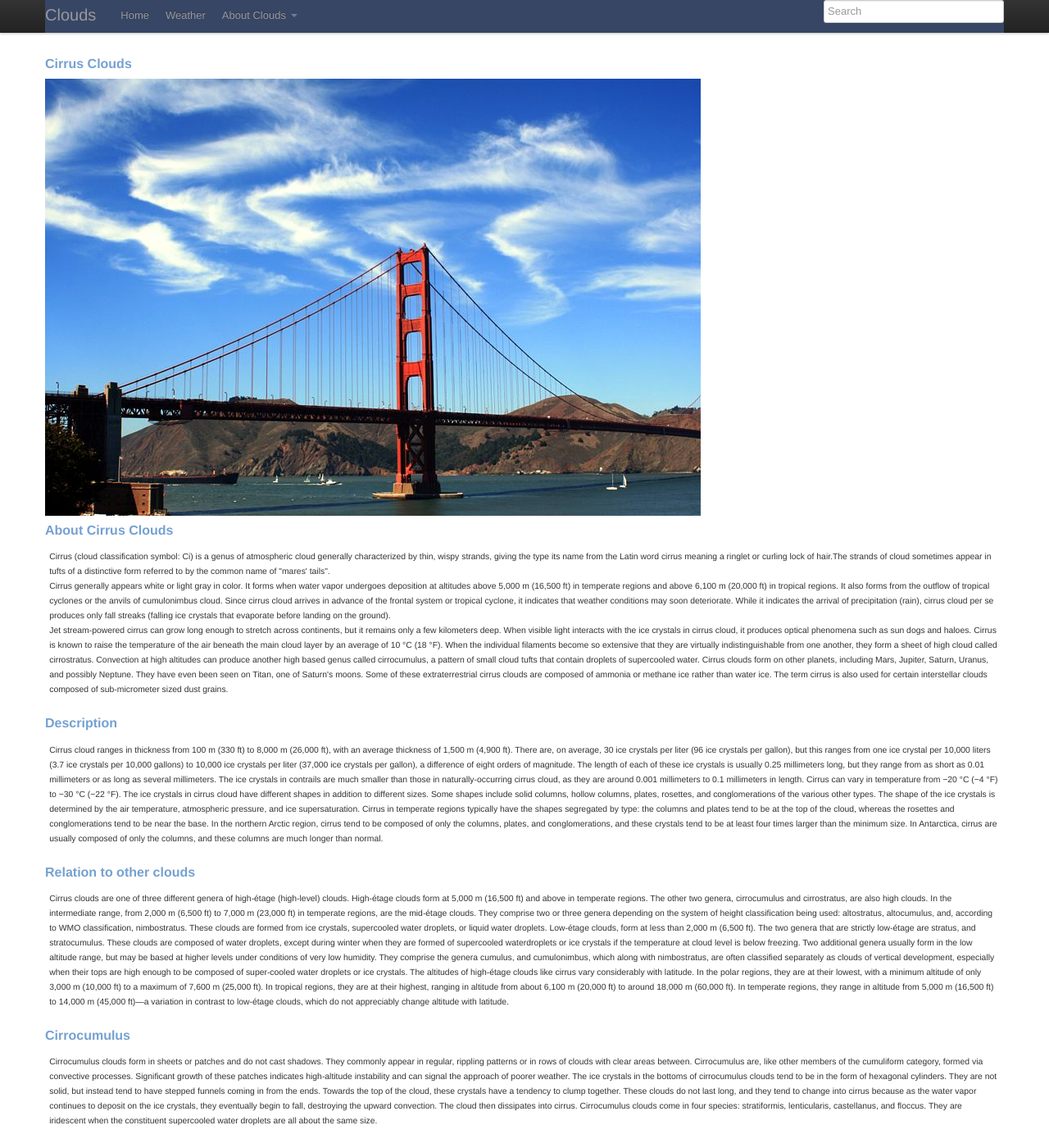
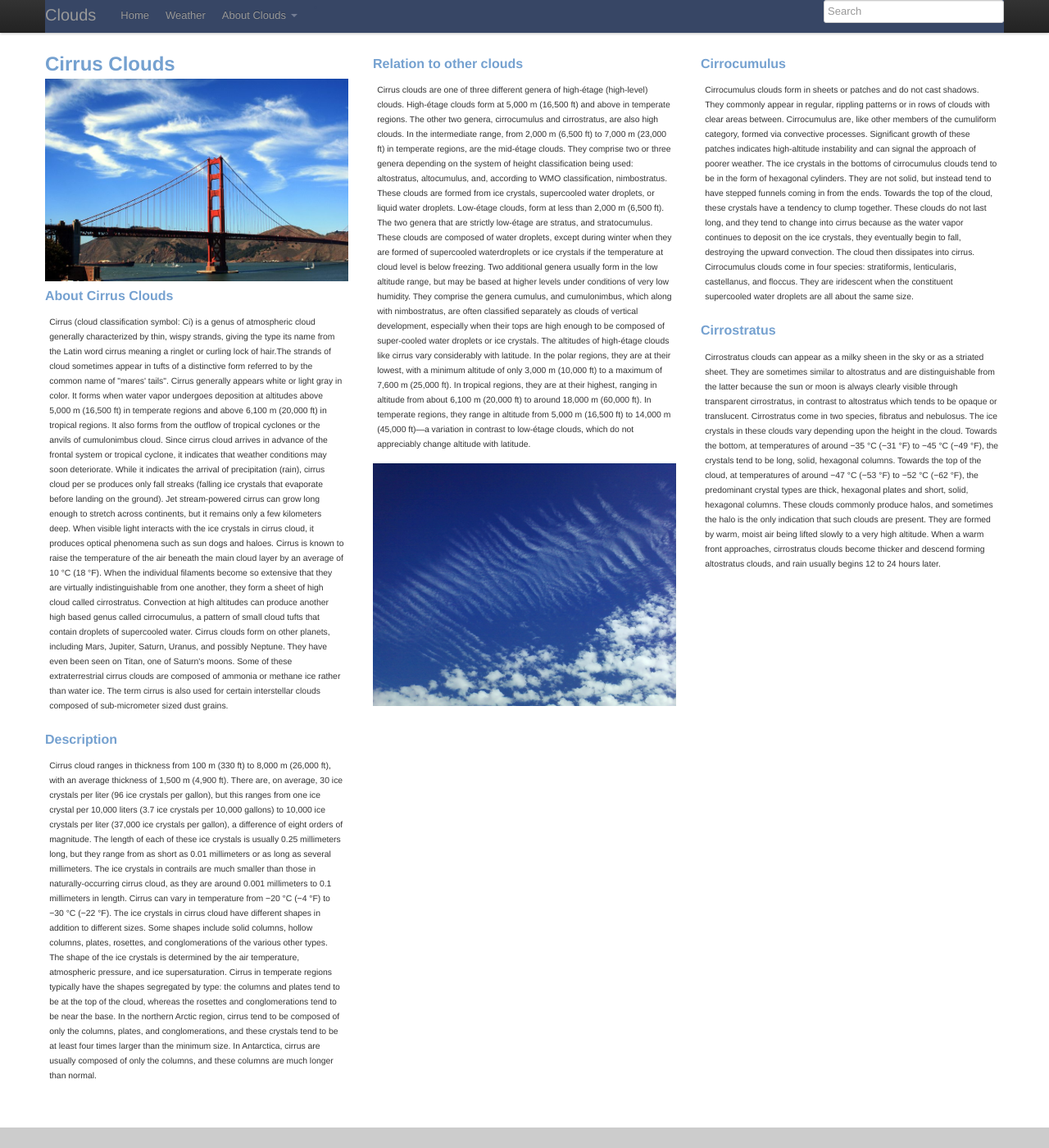
Before and after one commit to CassieC/large-data-website, a Jekyll site: the page cirrus-clouds.html, which Jekyll copies as it is, in a window 1280 px wide and 1400 px high. Shown: the whole window at 82% size. Built offline with Jekyll 4.4.1, drawn with Linux system fonts in a browser that asks for light colours; nearby versions of some CDN libraries; Markdown is read by kramdown in place of the engine named in the settings; some of the changed text lies outside the part shown.

Commit message:
accessibilty settings added (skiplinks)

```diff
--- a/cirrus-clouds.html
+++ b/cirrus-clouds.html
@@ -9,6 +9,11 @@
 <meta name="viewport" content="width=device-width;initial-scale=1">
 </head>
 <body>
+
+<ul class="skiplinks">
+	<li><a href="#main">Skip to primary content</a></li>
+	<li><a href="#navigation">Skip to navigation</a></li>
+</ul>
 
   <link href="css/bootstrap.css" rel="stylesheet">
     <style type="text/css">
@@ -55,55 +60,41 @@
       </div><!-- /.navbar-inner -->
     </div><!-- /.navbar -->
 
+
     <div class="container">
-
-	<div class="media">
-	</div>
-	<div class="media-body">
-	<div class="media-img">
-	<h2 class="media-title">Cirrus Clouds</h2>
+      <!-- Example row of columns -->
+      <div class="row" id="main">
+        <div class="span4">
+         <h2>Cirrus Clouds</h2>
 		 <img src="img/sanfran-cirrus-cloud.jpg" alt"Cirrus Clouds in San Francisco">
 	<h2 class="media-title">About Cirrus Clouds</h2>
-	<p>Cirrus (cloud classification symbol: Ci) is a genus of atmospheric cloud generally characterized by thin, wispy strands, giving the type its name from the Latin word cirrus meaning a ringlet or curling lock of hair.The strands of cloud sometimes appear in tufts of a distinctive form referred to by the common name of "mares' tails".<br>
-Cirrus generally appears white or light gray in color. It forms when water vapor undergoes deposition at altitudes above 5,000 m (16,500 ft) in temperate regions and above 6,100 m (20,000 ft) in tropical regions. It also forms from the outflow of tropical cyclones or the anvils of cumulonimbus cloud. Since cirrus cloud arrives in advance of the frontal system or tropical cyclone, it indicates that weather conditions may soon deteriorate. While it indicates the arrival of precipitation (rain), cirrus cloud per se produces only fall streaks (falling ice crystals that evaporate before landing on the ground).<br>
+           <p>Cirrus (cloud classification symbol: Ci) is a genus of atmospheric cloud generally characterized by thin, wispy strands, giving the type its name from the Latin word cirrus meaning a ringlet or curling lock of hair.The strands of cloud sometimes appear in tufts of a distinctive form referred to by the common name of "mares' tails".
+Cirrus generally appears white or light gray in color. It forms when water vapor undergoes deposition at altitudes above 5,000 m (16,500 ft) in temperate regions and above 6,100 m (20,000 ft) in tropical regions. It also forms from the outflow of tropical cyclones or the anvils of cumulonimbus cloud. Since cirrus cloud arrives in advance of the frontal system or tropical cyclone, it indicates that weather conditions may soon deteriorate. While it indicates the arrival of precipitation (rain), cirrus cloud per se produces only fall streaks (falling ice crystals that evaporate before landing on the ground).
 Jet stream-powered cirrus can grow long enough to stretch across continents, but it remains only a few kilometers deep. When visible light interacts with the ice crystals in cirrus cloud, it produces optical phenomena such as sun dogs and haloes. Cirrus is known to raise the temperature of the air beneath the main cloud layer by an average of 10 °C (18 °F). When the individual filaments become so extensive that they are virtually indistinguishable from one another, they form a sheet of high cloud called cirrostratus. Convection at high altitudes can produce another high based genus called cirrocumulus, a pattern of small cloud tufts that contain droplets of supercooled water.
 Cirrus clouds form on other planets, including Mars, Jupiter, Saturn, Uranus, and possibly Neptune. They have even been seen on Titan, one of Saturn's moons. Some of these extraterrestrial cirrus clouds are composed of ammonia or methane ice rather than water ice. The term cirrus is also used for certain interstellar clouds composed of sub-micrometer sized dust grains.</p>
 
 		 <h2 class="media-title">Description</h2>
-
            <p>Cirrus cloud ranges in thickness from 100 m (330 ft) to 8,000 m (26,000 ft), with an average thickness of 1,500 m (4,900 ft). There are, on average, 30 ice crystals per liter (96 ice crystals per gallon), but this ranges from one ice crystal per 10,000 liters (3.7 ice crystals per 10,000 gallons) to 10,000 ice crystals per liter (37,000 ice crystals per gallon), a difference of eight orders of magnitude. The length of each of these ice crystals is usually 0.25 millimeters long, but they range from as short as 0.01 millimeters or as long as several millimeters. The ice crystals in contrails are much smaller than those in naturally-occurring cirrus cloud, as they are around 0.001 millimeters to 0.1 millimeters in length. Cirrus can vary in temperature from −20 °C (−4 °F) to −30 °C (−22 °F).
 The ice crystals in cirrus cloud have different shapes in addition to different sizes. Some shapes include solid columns, hollow columns, plates, rosettes, and conglomerations of the various other types. The shape of the ice crystals is determined by the air temperature, atmospheric pressure, and ice supersaturation. Cirrus in temperate regions typically have the shapes segregated by type: the columns and plates tend to be at the top of the cloud, whereas the rosettes and conglomerations tend to be near the base. In the northern Arctic region, cirrus tend to be composed of only the columns, plates, and conglomerations, and these crystals tend to be at least four times larger than the minimum size. In Antarctica, cirrus are usually composed of only the columns, and these columns are much longer than normal.</p>
-
+       </div>
+        <div class="span4">
           <h2 class="media-title">Relation to other clouds</h2>
            <p>Cirrus clouds are one of three different genera of high-étage (high-level) clouds. High-étage clouds form at 5,000 m (16,500 ft) and above in temperate regions. The other two genera, cirrocumulus and cirrostratus, are also high clouds.
 In the intermediate range, from 2,000 m (6,500 ft) to 7,000 m (23,000 ft) in temperate regions, are the mid-étage clouds. They comprise two or three genera depending on the system of height classification being used: altostratus, altocumulus, and, according to WMO classification, nimbostratus. These clouds are formed from ice crystals, supercooled water droplets, or liquid water droplets.
 Low-étage clouds, form at less than 2,000 m (6,500 ft). The two genera that are strictly low-étage are stratus, and stratocumulus. These clouds are composed of water droplets, except during winter when they are formed of supercooled waterdroplets or ice crystals if the temperature at cloud level is below freezing. Two additional genera usually form in the low altitude range, but may be based at higher levels under conditions of very low humidity. They comprise the genera cumulus, and cumulonimbus, which along with nimbostratus, are often classified separately as clouds of vertical development, especially when their tops are high enough to be composed of super-cooled water droplets or ice crystals.
 The altitudes of high-étage clouds like cirrus vary considerably with latitude. In the polar regions, they are at their lowest, with a minimum altitude of only 3,000 m (10,000 ft) to a maximum of 7,600 m (25,000 ft). In tropical regions, they are at their highest, ranging in altitude from about 6,100 m (20,000 ft) to around 18,000 m (60,000 ft). In temperate regions, they range in altitude from 5,000 m (16,500 ft) to 14,000 m (45,000 ft)—a variation in contrast to low-étage clouds, which do not appreciably change altitude with latitude.</p>
-
+	<img src="img/cirrocumulus-clouds.jpg" alt"Cirrocumulus Clouds">
+       </div>
+	     <div class="span4">
           <h2 class="media-title">Cirrocumulus</h2>
            <p>Cirrocumulus clouds form in sheets or patches and do not cast shadows. They commonly appear in regular, rippling patterns or in rows of clouds with clear areas between. Cirrocumulus are, like other members of the cumuliform category, formed via convective processes. Significant growth of these patches indicates high-altitude instability and can signal the approach of poorer weather. The ice crystals in the bottoms of cirrocumulus clouds tend to be in the form of hexagonal cylinders. They are not solid, but instead tend to have stepped funnels coming in from the ends. Towards the top of the cloud, these crystals have a tendency to clump together. These clouds do not last long, and they tend to change into cirrus because as the water vapor continues to deposit on the ice crystals, they eventually begin to fall, destroying the upward convection. The cloud then dissipates into cirrus. Cirrocumulus clouds come in four species: stratiformis, lenticularis, castellanus, and floccus. They are iridescent when the constituent supercooled water droplets are all about the same size.</p>
-
 		<h2 class="media-title">Cirrostratus</h2>
 		<p>Cirrostratus clouds can appear as a milky sheen in the sky or as a striated sheet. They are sometimes similar to altostratus and are distinguishable from the latter because the sun or moon is always clearly visible through transparent cirrostratus, in contrast to altostratus which tends to be opaque or translucent. Cirrostratus come in two species, fibratus and nebulosus. The ice crystals in these clouds vary depending upon the height in the cloud. Towards the bottom, at temperatures of around −35 °C (−31 °F) to −45 °C (−49 °F), the crystals tend to be long, solid, hexagonal columns. Towards the top of the cloud, at temperatures of around −47 °C (−53 °F) to −52 °C (−62 °F), the predominant crystal types are thick, hexagonal plates and short, solid, hexagonal columns. These clouds commonly produce halos, and sometimes the halo is the only indication that such clouds are present. They are formed by warm, moist air being lifted slowly to a very high altitude. When a warm front approaches, cirrostratus clouds become thicker and descend forming altostratus clouds, and rain usually begins 12 to 24 hours later.</p>
-	<div class="media">
-	<div class="media-img">
-	<div class="media-img media-img-reversed">
-		<img src="img/cirrocumulus-clouds.jpg" alt"Cirrocumulus Clouds">
+
+
        </div>
 
-
-<h2 class="media-title">Summary of high cloud genera</h2>
-<p>There are three main genera in the family of high clouds: cirrus, cirrocumulus, and cirrostratus. Cirrostratus clouds commonly produce halos because they are composed almost entirely of ice crystals. Cirrocumulus and cirrostratus are sometimes informally referred to as "cirriform clouds" because of their frequent association with cirrus. They are given the prefix "cirro-", but this refers more to their altitude range than their physical structure. Cirrocumulus in its pure form is actually a high cumuliform genus, and cirrostratus is stratiform, like altostratus and lower based sheet clouds.</p>
-</div></div>
-
     </div>
-</div>
-</div>
-
-
-
-
-
 </div>
 
     <!-- Le javascript
--- a/css/general.css
+++ b/css/general.css
@@ -15,6 +15,51 @@
 	width:100%;
 	background-color: #FC0;
 	margin: 0;
+}
+
+.skiplinks{
+	margin:0;
+	padding:0;
+	position: absolute;
+	width: 100%;
+	z-index: 3000;
+
+	font-size: 1.25rem;
+	font-weight: bold;
+	list-style-type: none;
+
+}
+
+.skiplinks a,
+.skiplinks a:link,
+.skiplinks a:visited {
+	padding: 0.5em 0.75em;
+	position: absolute;
+	top: -10em;
+
+	background-color:#000;
+
+	color: #fff;
+	text-decoration: none;
+}
+
+.skiplinks a:focus{
+	top:0;
+}
+
+a,
+a:link,
+a:visited {
+	outline: none; /*Removes the keyboard slection highlight */
+}
+
+a:hover,
+a:active {
+	outline: none; /* Removes the keyboard selection highligh */
+}
+
+a:focus{
+	outline: 2px solid #000;
 }
 
 h1{
@@ -102,6 +147,8 @@
 
 footer{
 	width:100%;
+	padding:0;
+	margin:0;
 	background-color: #374665;
 }
 
```
Also changed, not shown: index.html (+11 -5 lines), stratus-clouds.html (+23 -15 lines), img/stratus.jpg (added). Lines whose indentation alone changed are shown as unchanged.
